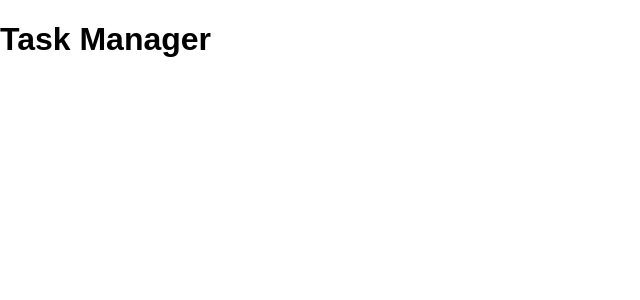
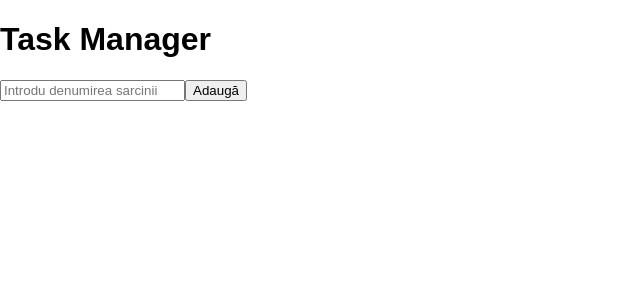
Before and after one commit to EgorTanas/task-manager, a React (Vite) app: page / in a window 1280 px wide. Shown: the top 300 px of the page, without its empty margins (0-640 px from the left). Built offline with nearby package versions, Linux system fonts and the light colour scheme.

Commit message:
Add task list functionality

```diff
--- a/src/App.jsx
+++ b/src/App.jsx
@@ -1,7 +1,36 @@
+import { useState } from "react";
+import TaskForm from "./components/TaskForm";
+
 function App() {
+  const [tasks, setTasks] = useState([]);
+
+  function addTask(taskName) {
+    if (taskName.trim() === "") {
+      return;
+    }
+
+    const newTask = {
+      id: Date.now(),
+      title: taskName,
+      completed: false
+    };
+
+    setTasks([...tasks, newTask]);
+  }
+
   return (
     <main>
       <h1>Task Manager</h1>
+
+      <TaskForm onAddTask={addTask} />
+
+      <div>
+        {tasks.map((task) => (
+          <p key={task.id}>
+            {task.title}
+          </p>
+        ))}
+      </div>
     </main>
   );
 }
--- a/src/components/TaskForm.jsx
+++ b/src/components/TaskForm.jsx
@@ -0,0 +1,29 @@
+import { useState } from "react";
+
+function TaskForm({ onAddTask }) {
+  const [taskName, setTaskName] = useState("");
+
+  function handleSubmit(event) {
+    event.preventDefault();
+
+    onAddTask(taskName);
+    setTaskName("");
+  }
+
+  return (
+    <form onSubmit={handleSubmit}>
+      <input
+        type="text"
+        placeholder="Introdu denumirea sarcinii"
+        value={taskName}
+        onChange={(event) => setTaskName(event.target.value)}
+      />
+
+      <button type="submit">
+        Adaugă
+      </button>
+    </form>
+  );
+}
+
+export default TaskForm;
```
